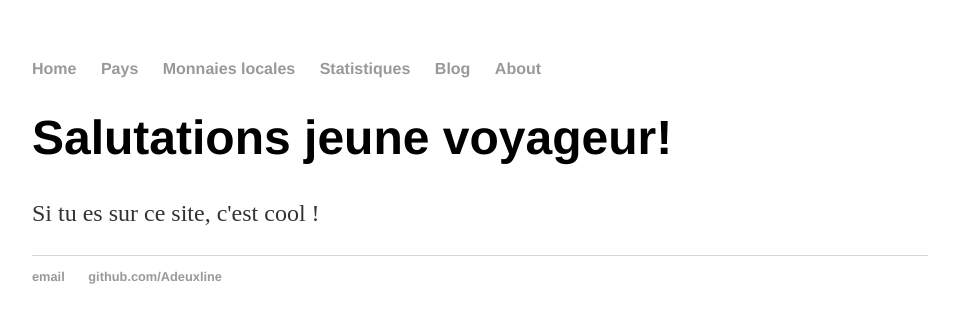
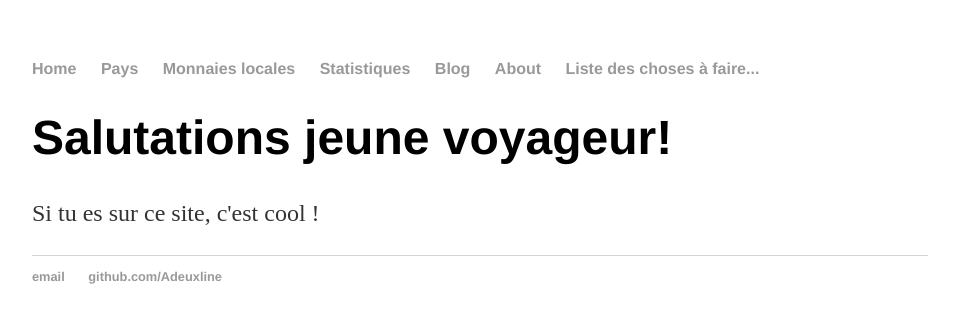
Before and after one commit to rlabe/adeuxline.github.io, a Jekyll site: the page built from index.html, in a window 1280 px wide. Shown: the top 323 px of the page, without its empty margins (160-1119 px from the left). Built offline with Jekyll 4.4.1, drawn with Linux system fonts in a browser that asks for light colours.

Commit message:
Update default.html

```diff
--- a/_layouts/default.html
+++ b/_layouts/default.html
@@ -14,6 +14,7 @@
 	        		<li><a href="#">Statistiques</a></li>
 				<li><a href="/blog">Blog</a></li>
 				<li><a href="#">About</a></li>
+				<li><a href="/todo">Liste des choses à faire...</a></li>
 	    		</ul>
 			</nav>
 			<div class="container">
```
